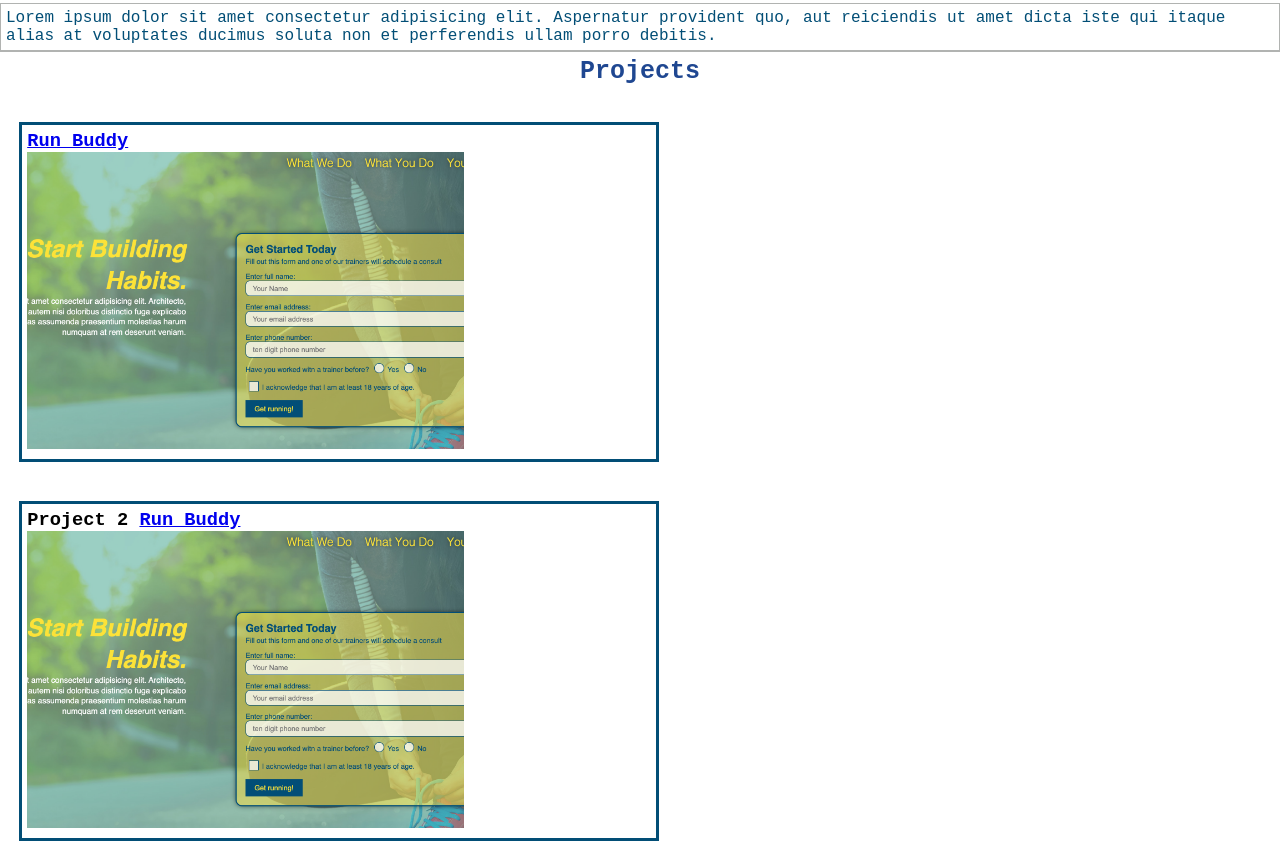
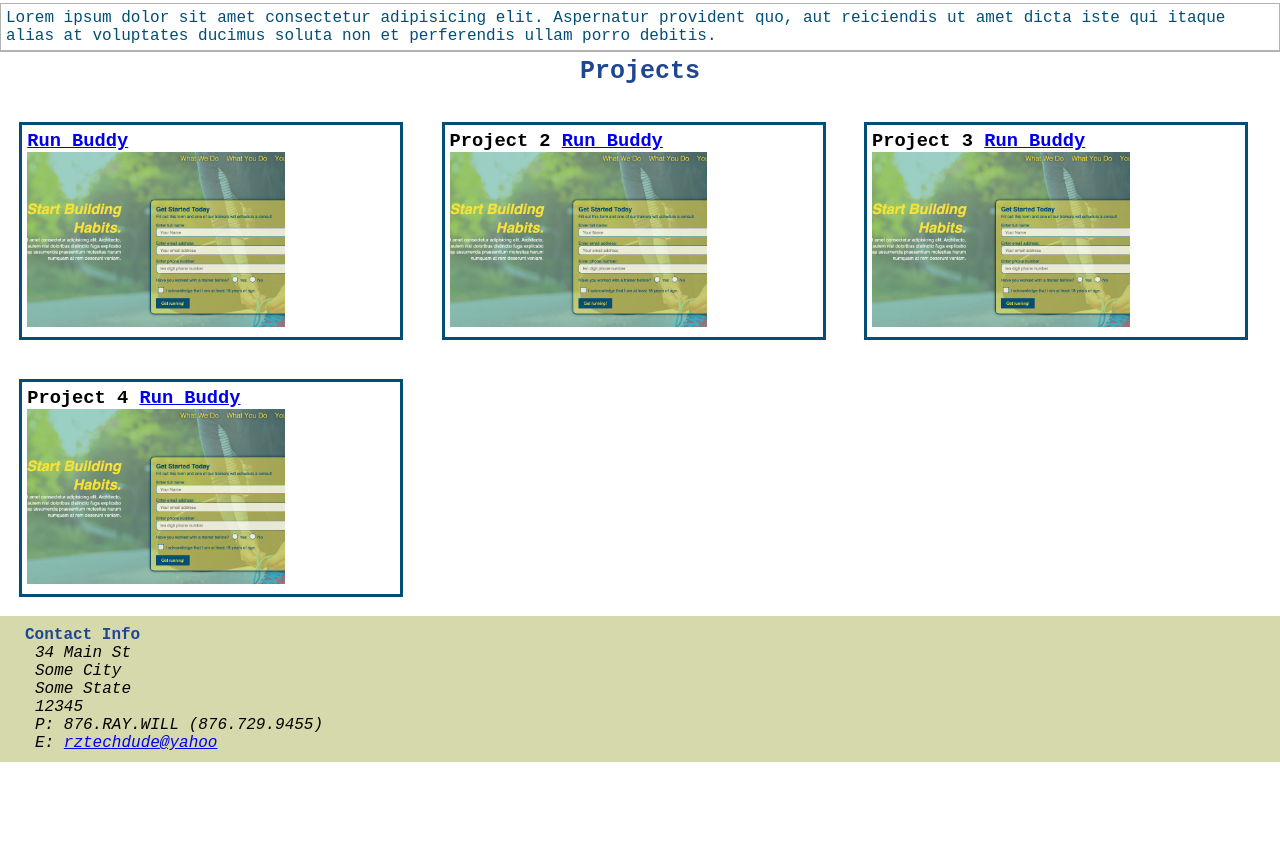
Before and after one commit to RayWillie/RayWill_portfolio, a plain HTML site: page index.html in a window 1280 px wide. Shown: the part 654-1498 px from the top of the page. After the commit the page ends 1416 px from the top, so only its background shows below. Drawn offline with Linux system fonts and the light colour scheme.

Commit message:
flex layout grid

```diff
--- a/assets/css/style.css
+++ b/assets/css/style.css
@@ -97,13 +97,13 @@ padding-top: 5px;
 .project-card {
     flex-direction: column;
     padding: 10px;
-    justify-content: space-between;
+    justify-content: space-around;
     width: auto;
     height: auto;
     border: 3px solid #024e76;
     padding: 5px;
     margin: 1.5%;
-    max-width: 50%;
+    max-width: 30%;
 }
 .project-card div img {
     width: 70%;
```
